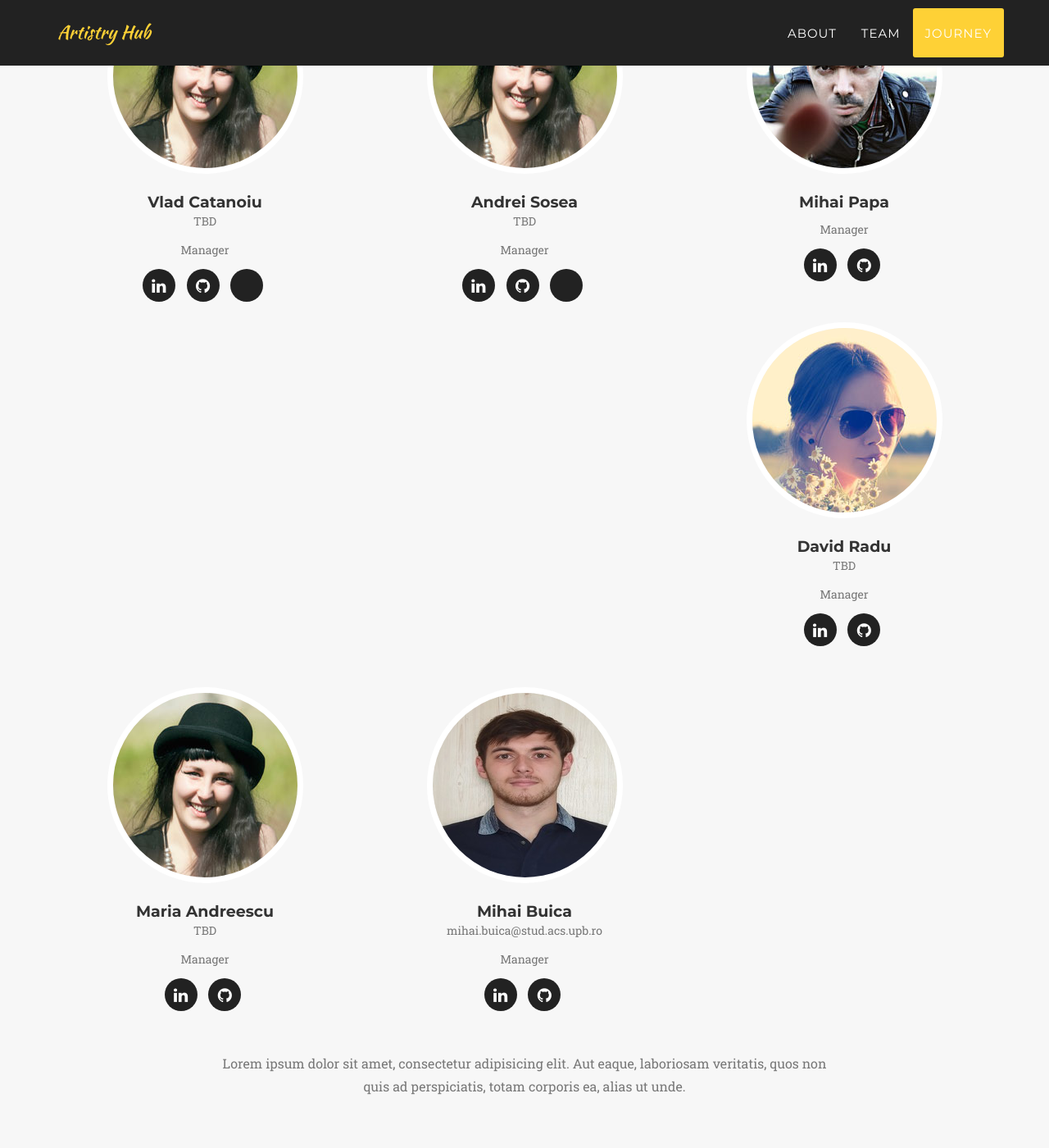
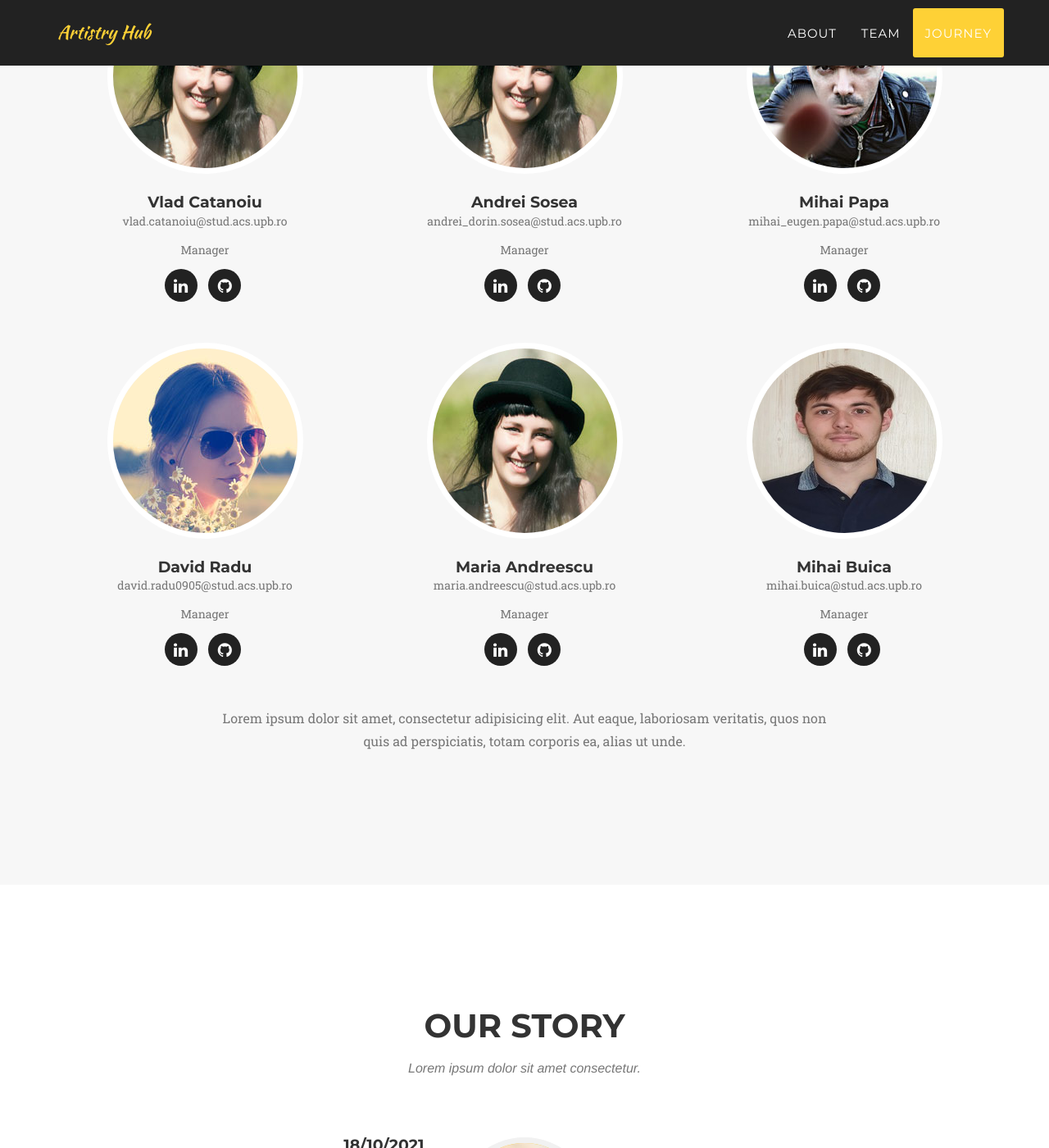
Before and after one commit to ArtistryHub/ArtistryHub, a Jekyll site: the page built from index.html, in a window 1280 px wide and 1400 px high, scrolled down 2060 px. Shown: the whole window at 82% size. Built offline with Jekyll 4.4.1, drawn with Linux system fonts in a browser that asks for light colours; some web fonts are replaced.

Commit message:
Updated emails

```diff
--- a/_config.yml
+++ b/_config.yml
@@ -12,30 +12,27 @@
 - name: Vlad Catanoiu
   pic: 0
   position: Manager
-  email: TBD
+  email: vlad.catanoiu@stud.acs.upb.ro
   social:
     - title: linkedin
       url: #
     - title: github
       url: #
-    - title: email
-      url: #
 
 - name: Andrei Sosea
   pic: 1
   position: Manager
-  email: TBD
+  email: andrei_dorin.sosea@stud.acs.upb.ro
   social:
     - title: linkedin
       url: #
     - title: github
       url: #
-    - title: email
-      url: #
 
 - name: Mihai Papa
   pic: 2
   position: Manager
+  email: mihai_eugen.papa@stud.acs.upb.ro
   social:
     - title: linkedin
       url: #
@@ -45,7 +42,7 @@
 - name: David Radu
   pic: 3
   position: Manager
-  email: TBD
+  email: david.radu0905@stud.acs.upb.ro
   social:
     - title: linkedin
       url: #
@@ -55,7 +52,7 @@
 - name: Maria Andreescu
   pic: 4
   position: Manager
-  email: TBD
+  email: maria.andreescu@stud.acs.upb.ro
   social:
     - title: linkedin
       url: #
```
